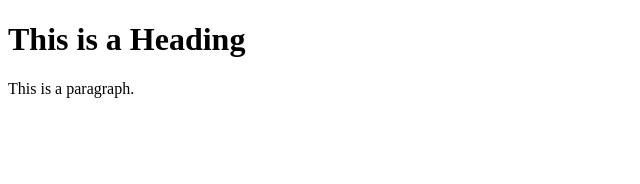
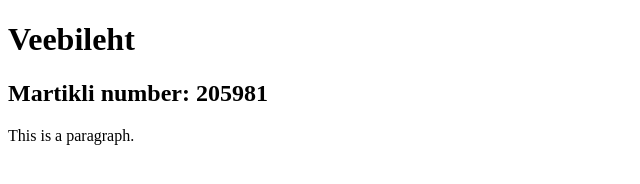
Before and after one commit to kat050/kat050.github.io, a plain HTML site: page index.html in a window 1280 px wide. Shown: the whole page, without its empty margins (0-640 px from the left). Drawn offline with Linux system fonts and the light colour scheme.

Commit message:
Update index.html

```diff
--- a/index.html
+++ b/index.html
@@ -5,7 +5,8 @@
 </head>
 <body>
 
-<h1>This is a Heading</h1>
+<h1>Veebileht</h1>
+<h2>Martikli number: 205981</h2>
 <p>This is a paragraph.</p>
 
 </body>
```
